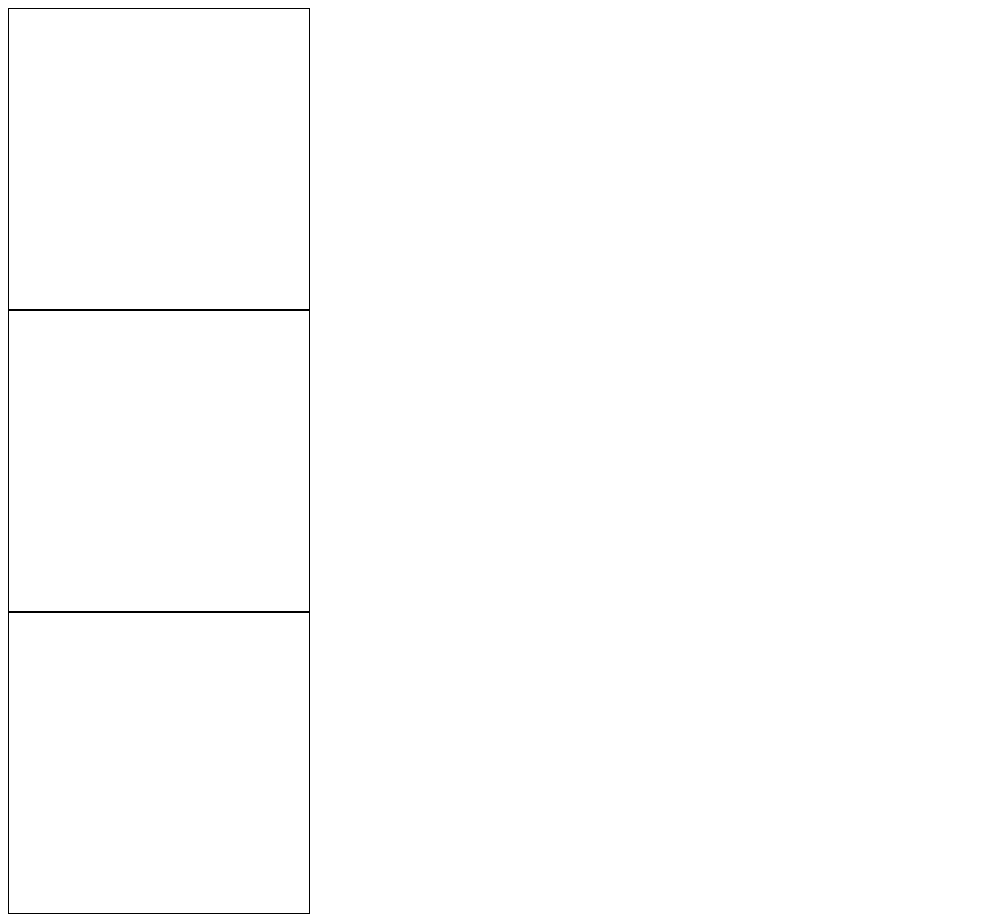
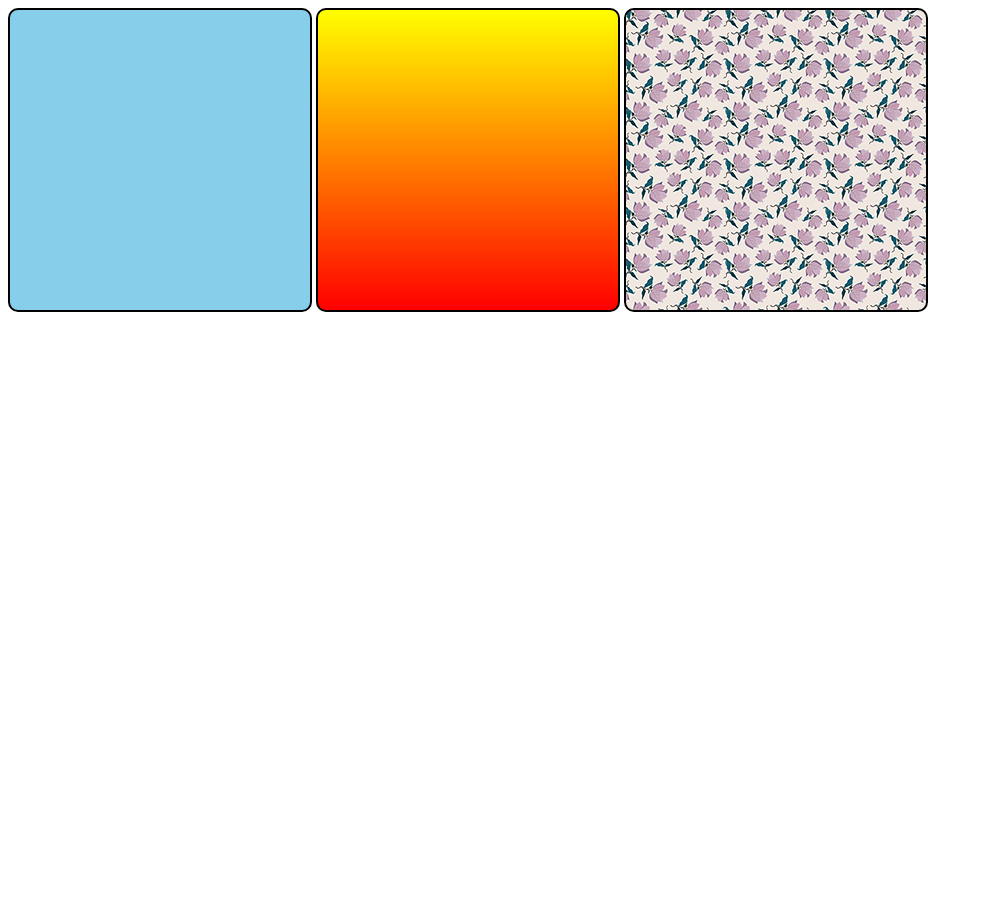
Before and after one commit to Allandavidds/HTML5-CSS3, a plain HTML site: page Exercicios/ex21 Imagens de Fundo/index.html in a window 1280 px wide. Shown: the whole page, without its empty margins (0-983 px from the left). After the commit the page ends 800 px from the top, so only its background shows below. Drawn offline with Linux system fonts and the light colour scheme.

Commit message:
Update index.html

```diff
--- a/Exercicios/ex21 Imagens de Fundo/index.html
+++ b/Exercicios/ex21 Imagens de Fundo/index.html
@@ -6,20 +6,35 @@
     <title>Teste de Imagem de Fundo</title>
     <style>
         div.quadrado {
-            border: 1px solid black;
+            display: inline-block;
+            border: 2px solid black;
+            border-radius: 10px;
+            background-color: lightgray;
             width: 300px;
             height: 300px;
+        }
+
+        div#q1 {
+            background-color: skyblue;
+        }
+
+        div#q2 {
+            background-image: linear-gradient(to bottom, yellow, red);
+        }
+
+        div#q3 {
+            background-image: url('Imagens/pattern003.png');
         }
     </style>
 </head>
 <body>
-    <div class="quadrado">
+    <div class="quadrado" id="q1">
 
     </div>
-    <div class="quadrado">
+    <div class="quadrado" id="q2">
 
     </div>
-    <div class="quadrado">
+    <div class="quadrado" id="q3">
 
     </div>
 
```
